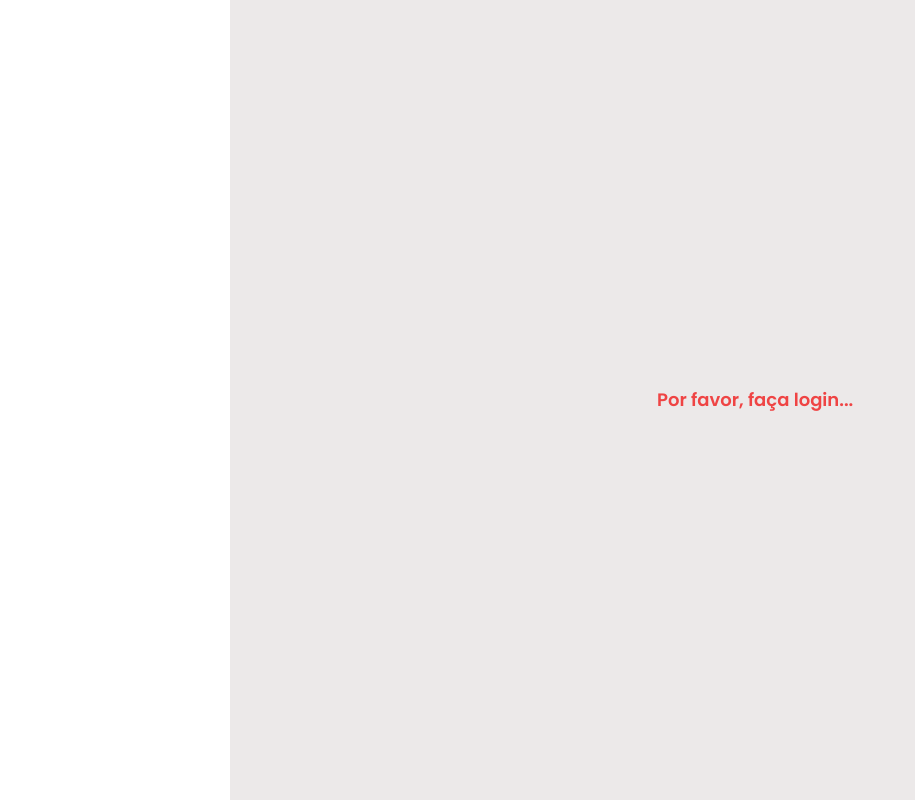
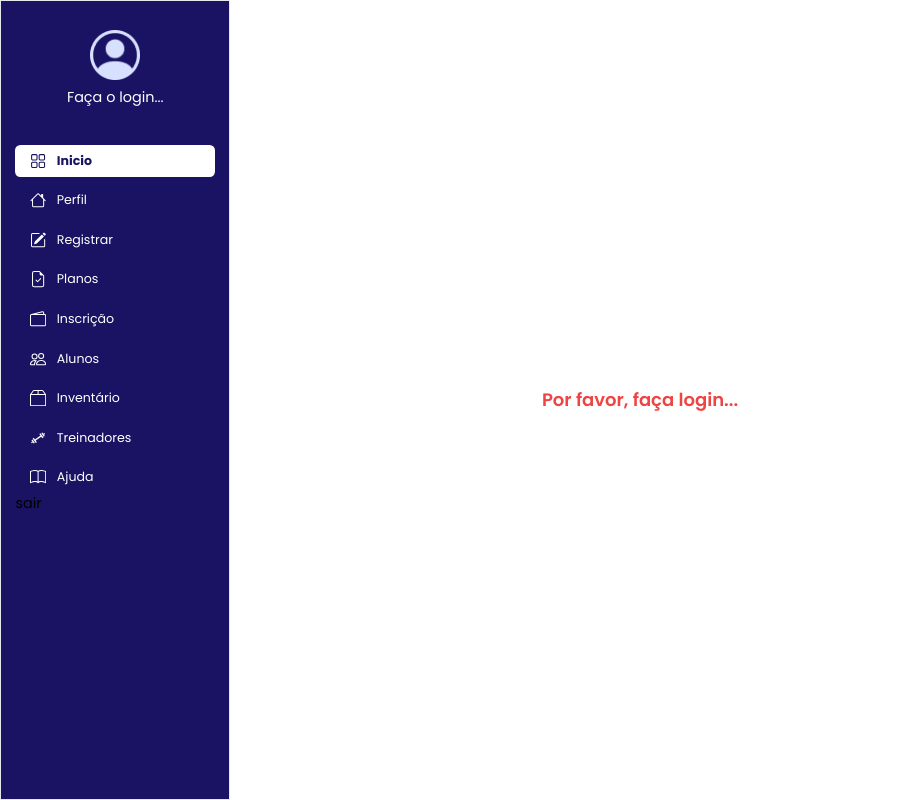
Before and after one commit to ArkcV/crossflex-unity, a Next.js app: page /dashboard in a window 1280 px wide. Shown: the whole page, without its empty margins (0-915 px from the left). Built offline with nearby package versions, Linux system fonts and the light colour scheme; no server answers.

Commit message:
feat: add Siderbar style & functions

```diff
--- a/src/app/dashboard/layout.tsx
+++ b/src/app/dashboard/layout.tsx
@@ -1,17 +1,15 @@
 
+import Sidebar from "../../components/Sidebar";
 import { getServerSession } from "next-auth";
 
-export default async function Layout ({ children }: { children: React.ReactNode })  {
+export default async function Layout({ children }: { children: React.ReactNode }) {
 
   const session = await getServerSession();
 
   return (
-    <>
-      <div className="flex min-h-screen">
-        <div className="w-full ml-16 md:ml-64 bg-gray-cf_gray1">
-          {children}
-        </div>
-      </div>
-    </>
+    <div>
+      <Sidebar session={session} />
+      {children}
+    </div>
   )
 }
--- /dev/null
+++ b/src/components/Sidebar.tsx
@@ -0,0 +1,83 @@
+"use client"
+
+
+import Link from "next/link";
+import { Session } from "next-auth";
+import { useState } from "react";
+import { RxDashboard } from "react-icons/rx";
+import { BsBook, BsBox2, BsFileEarmarkCheck, BsHouse, BsPencilSquare, BsPeople, BsWallet2 } from "react-icons/bs";
+import { CgGym } from "react-icons/cg";
+import Image from "next/image";
+
+interface SideBarProps {
+  session: Session | null;
+}
+
+const menuItems = [
+  {
+    list: [
+      { title: "Inicio", path: "/dashboard", icon: <RxDashboard /> },
+      { title: "Perfil", path: "/dashboard/profile", icon: <BsHouse /> },
+      { title: "Registrar", path: "/dashboard/registration", icon: <BsPencilSquare /> },
+      { title: "Planos", path: "/dashboard/plan", icon: <BsFileEarmarkCheck /> },
+      { title: "Inscrição", path: "/dashboard/payment", icon: <BsWallet2 /> },
+      { title: "Alunos", path: "/dashboard/members", icon: <BsPeople /> },
+      { title: "Inventário", path: "/dashboard/inventory", icon: <BsBox2 /> },
+      { title: "Treinadores", path: "/dashboard/coaches", icon: <CgGym /> },
+      { title: "Ajuda", path: "/dashboard/help", icon: <BsBook /> },
+    ],
+  },
+];
+
+export default function Sidebar({ session }: SideBarProps) {
+
+  const [activeLink, setActiveLink] = useState<string>("/dashboard");
+
+  return (
+    <nav className="w-16 md:w-64 fixed left-0 top-0 z-10 h-screen border pt-8 px-4 bg-blue-cf_blue">
+      <div className="flex flex-col items-center">
+        <div className="mb-2">
+          <Image
+            src="/person-circle-sidebar.png"
+            alt="Background"
+            width={50}
+            height={50}
+            className="rounded-r-2xl object-cover"
+          />
+        </div>
+        <>
+          {session ? (
+            <div className="md:flex flex-col items-center text-white-cf_white hidden">
+              <span className="text-base font-bold">{session.user?.name}</span>
+              <span className="text-xs">{session.user?.email}</span>
+            </div>
+          ) : (
+            <p className="text-white-cf_white hidden md:block">Faça o login...</p>
+          )}
+        </>
+      </div>
+      <ul>
+        {menuItems.map((cat, index) => (
+          <li key={index}>
+            <ul className="mt-10 space-y-2">
+              {cat.list.map((item) => (
+                <li
+                  key={item.path}
+                  onClick={() => setActiveLink(item.path)}
+                  className={`rounded-md py-2 text-blue-cf_blue hover:bg-white-cf_white hover:text-blue-cf_blue hover:font-bold ${activeLink === item.path ? ' bg-white-cf_white font-bold ' : 'text-white-cf_white'}`}>
+                  <Link href={item.path} className="flex items-center justify-center md:justify-start md:space-x-3">
+                    <span className="md:ml-4 text-lg">{item.icon}</span>
+                    <span className="hidden md:flex text-sm">{item.title}</span>
+                  </Link>
+                </li>
+              ))}
+            </ul>
+          </li>
+        ))}
+      </ul>
+      <div>
+        sair
+      </div>
+    </nav>
+  );
+}
```
